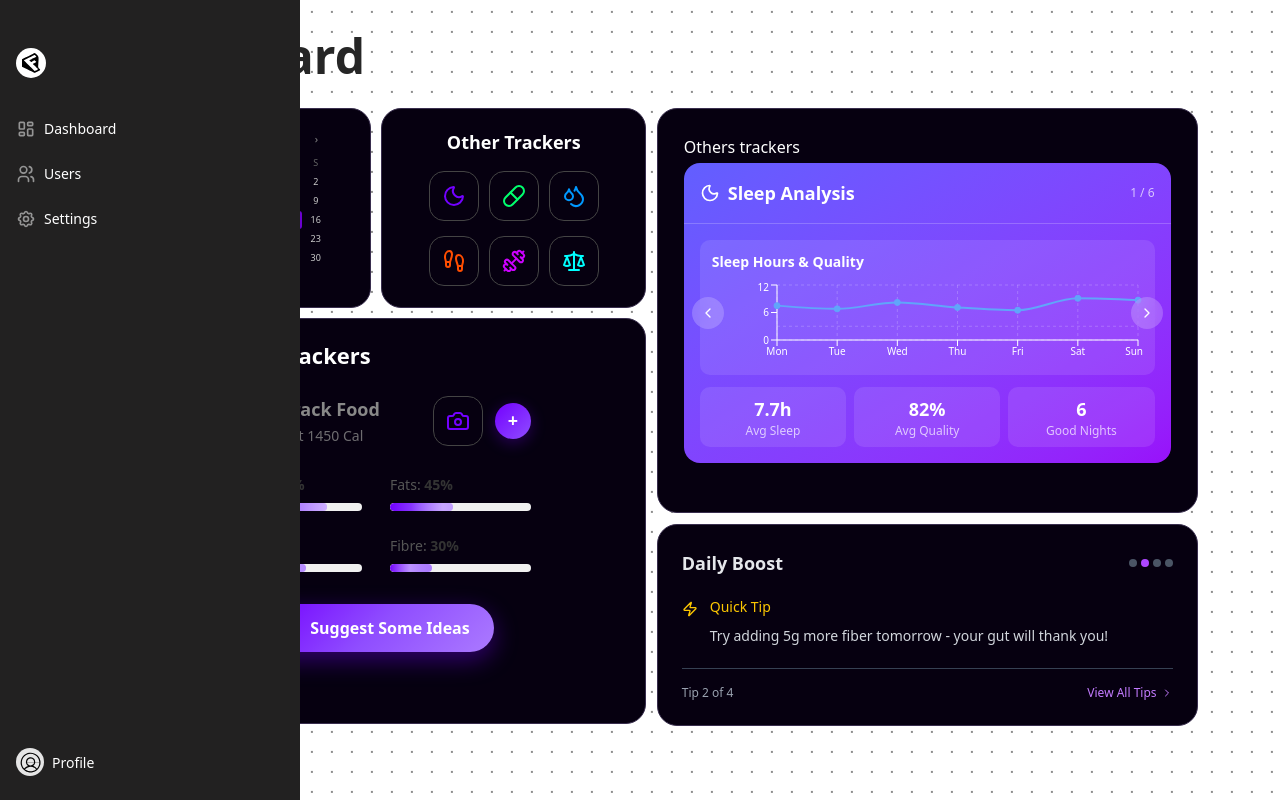
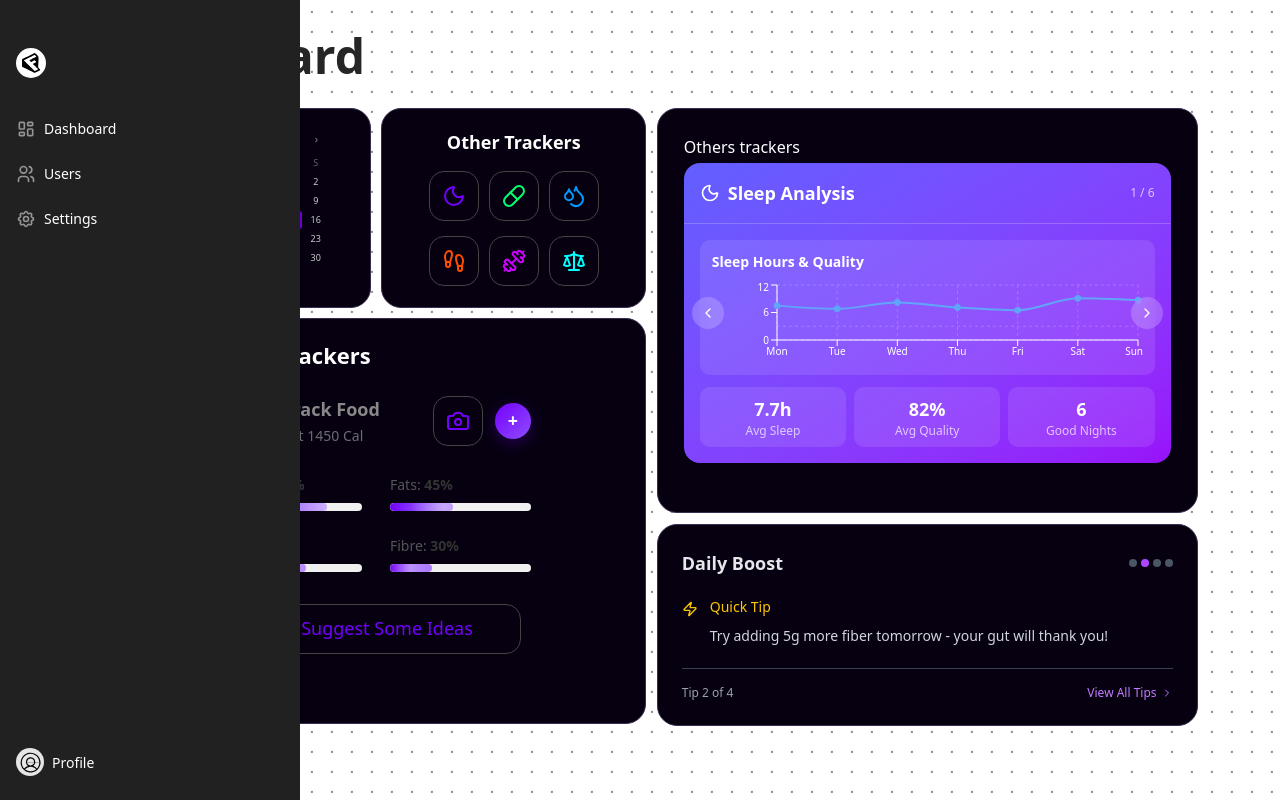
Before and after one commit to Jaysurieya/BMI, a React (Vite) app in the folder frontend/: page /dashboard in a window 1280 px wide. Built offline with nearby package versions, Linux system fonts and the light colour scheme.

Commit message:
f tracker updated

```diff
--- a/frontend/package.json
+++ b/frontend/package.json
@@ -11,6 +11,7 @@
   },
   "dependencies": {
     "@heroicons/react": "^2.2.0",
+    "@react-google-maps/api": "^2.20.7",
     "@tabler/icons-react": "^3.34.1",
     "@tailwindcss/vite": "^4.1.11",
     "axios": "^1.11.0",
--- a/frontend/src/components/F-tracker.jsx
+++ b/frontend/src/components/F-tracker.jsx
@@ -1,6 +1,7 @@
 import React, { useState, useEffect } from 'react';
-import { Camera,Utensils } from "lucide-react";
+import { Camera,Utensils,Lightbulb } from "lucide-react";
 import GlareHover from './GlareHover/GlareHover';
+
 
 const MacroStat = ({ label, value, delay = 0 }) => {
   const [isVisible, setIsVisible] = useState(false);
@@ -229,87 +230,20 @@ const FoodTracker = () => {
       </div>
 
       {/* Creative Suggest Ideas Button */}
-      <div style={{
-        display: 'flex',
-        justifyContent: 'center',
-        opacity: isLoaded ? 1 : 0,
-        transform: isLoaded ? 'translateY(0)' : 'translateY(30px)',
-        transition: 'all 0.8s cubic-bezier(0.4, 0.0, 0.2, 1) 1.2s'
-      }}>
-        <button style={{
-          background: 'linear-gradient(135deg, #7300ff 0%, #8f4dff 50%, #ab7aff 100%)',
-          border: 'none',
-          borderRadius: '25px',
-          padding: '12px 24px',
-          color: 'white',
-          fontSize: '16px',
-          fontWeight: '600',
-          cursor: 'pointer',
-          position: 'relative',
-          overflow: 'hidden',
-          boxShadow: '0 8px 25px rgba(115, 0, 255, 0.4)',
-          transition: 'all 0.3s cubic-bezier(0.4, 0.0, 0.2, 1)',
-          display: 'flex',
-          alignItems: 'center',
-          gap: '8px'
-        }}
-        onMouseEnter={(e) => {
-          e.target.style.transform = 'translateY(-2px)';
-          e.target.style.boxShadow = '0 12px 35px rgba(115, 0, 255, 0.5)';
-          e.target.style.background = 'linear-gradient(135deg, #8f4dff 0%, #ab7aff 50%, #c084fc 100%)';
-          // Trigger shimmer effect on hover
-          const shimmer = e.target.querySelector('.shimmer-effect');
-          if (shimmer) {
-            shimmer.style.animation = 'buttonShimmer 0.8s ease-out';
-          }
-        }}
-        onMouseLeave={(e) => {
-          e.target.style.transform = 'translateY(0)';
-          e.target.style.boxShadow = '0 8px 25px rgba(115, 0, 255, 0.4)';
-          e.target.style.background = 'linear-gradient(135deg, #7300ff 0%, #8f4dff 50%, #ab7aff 100%)';
-          // Stop shimmer effect
-          const shimmer = e.target.querySelector('.shimmer-effect');
-          if (shimmer) {
-            shimmer.style.animation = 'none';
-          }
-        }}
-        onClick={(e) => {
-          // Create ripple effect
-          const ripple = document.createElement('span');
-          const rect = e.target.getBoundingClientRect();
-          const size = Math.max(rect.width, rect.height);
-          const x = e.clientX - rect.left - size / 2;
-          const y = e.clientY - rect.top - size / 2;
+      <GlareHover
+        width="300px"
+        height="50px"
+        background="#060010"
+        borderRadius="15px"
+        borderColor="#444"
+        glareColor="#ffffff"
+      >
+        <div style={{ display: "flex", alignItems: "center", justifyContent: "center", gap: "8px" }}>
+          <Lightbulb color="#7300ff" />
+          <h1 style={{ color: "#7300ff", fontSize: "18px", margin: 0 }}>Suggest Some Ideas</h1>
+        </div>
+      </GlareHover>
 
-          ripple.style.width = ripple.style.height = size + 'px';
-          ripple.style.left = x + 'px';
-          ripple.style.top = y + 'px';
-          ripple.style.position = 'absolute';
-          ripple.style.borderRadius = '50%';
-          ripple.style.background = 'rgba(255, 255, 255, 0.6)';
-          ripple.style.transform = 'scale(0)';
-          ripple.style.animation = 'ripple 0.6s linear';
-          ripple.style.pointerEvents = 'none';
-
-          e.target.appendChild(ripple);
-
-          setTimeout(() => {
-            ripple.remove();
-          }, 600);
-        }}>
-          <span>💡</span>
-          Suggest Some Ideas
-          <div className="shimmer-effect" style={{
-            position: 'absolute',
-            top: 0,
-            left: '-100%',
-            width: '100%',
-            height: '100%',
-            background: 'linear-gradient(90deg, transparent, rgba(255,255,255,0.2), transparent)',
-            animation: 'none'
-          }} />
-        </button>
-      </div>
 
       <style jsx>{`
         @keyframes ripple {
```
Also changed, not shown: 1 other file (tests, documents, lock files or other folders).
